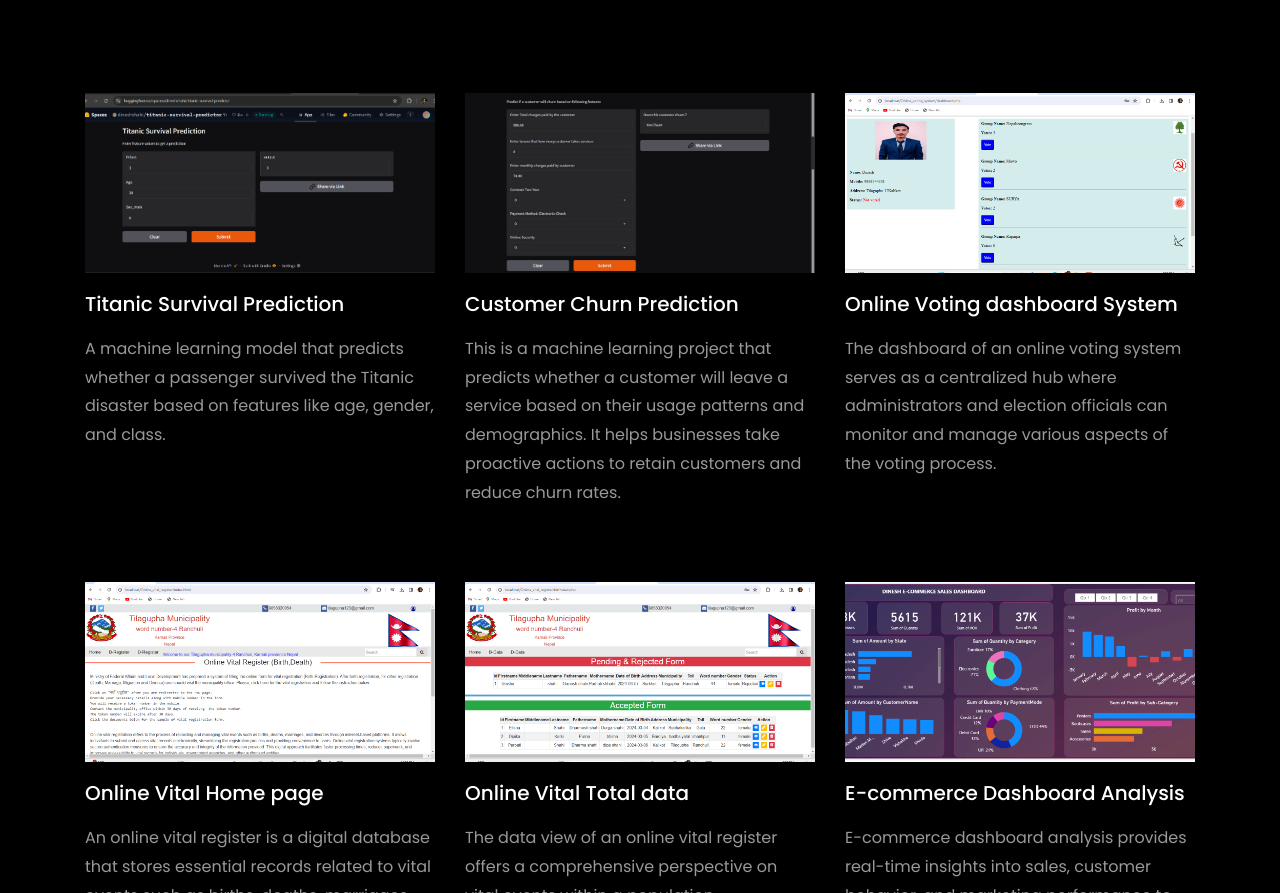
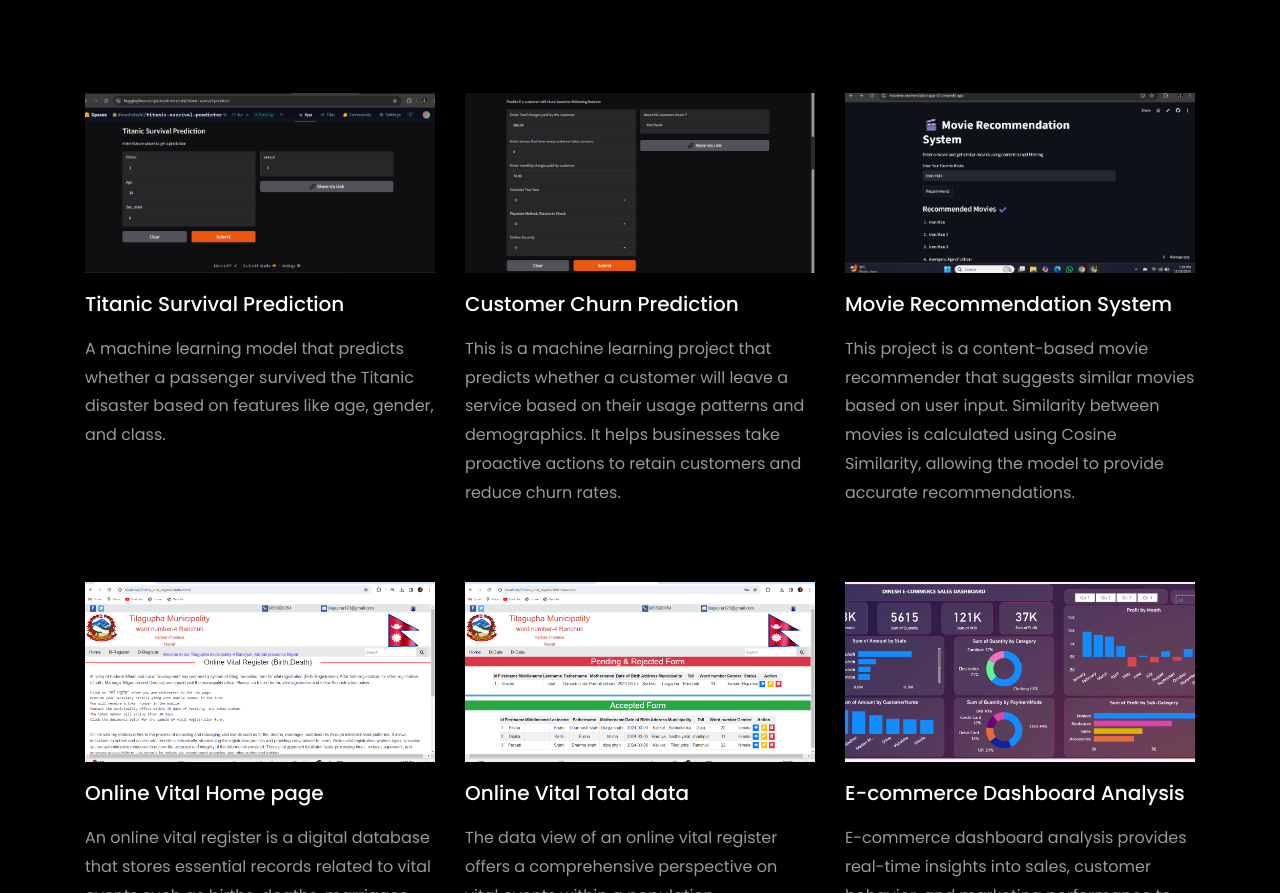
Before and after one commit to Dineshshahi7/portfolio, a plain HTML site: page index.html in a window 1280 px wide. Shown: the part 1970-2863 px from the top of the page. Drawn offline with Linux system fonts and the light colour scheme; files whose address does not match are found by name.

Commit message:
edditing

```diff
--- a/index.html
+++ b/index.html
@@ -328,7 +328,7 @@
               </a>
               <div class="text mt-3 float-right d-block">
 
-                <h3 class="heading"><a href="https://github.com/Dineshshahi7">Titanic Survival Prediction</a></h3>
+                <h3 class="heading"><a href="https://huggingface.co/spaces/dineshshahi/titanic-survival-predictor">Titanic Survival Prediction</a></h3>
                 <p>A machine learning model that predicts whether a passenger survived the Titanic disaster based on features like age, gender, and class.</p>
               </div>
             </div>
@@ -347,12 +347,12 @@
           </div>
           <div class="col-md-4 d-flex ftco-animate">
           	<div class="blog-entry">
-              <a href="https://github.com/Dineshshahi7" class="block-20 zoom-effect" style="background-image: url('images/dashboard.png');">
+              <a href="https://movierecommendationapp-07.streamlit.app/" class="block-20 zoom-effect" style="background-image: url('images/movie_recommend.png');">
               </a>
               <div class="text mt-3 float-right d-block">
 
-                <h3 class="heading"><a href="https://github.com/Dineshshahi7">Online Voting dashboard System</a></h3>
-                <p>The dashboard of an online voting system serves as a centralized hub where administrators and election officials can monitor and manage various aspects of the voting process.</p>
+                <h3 class="heading"><a href="https://movierecommendationapp-07.streamlit.app/">Movie Recommendation System</a></h3>
+                <p>This project is a content-based movie recommender that suggests similar movies based on user input. Similarity between movies is calculated using Cosine Similarity, allowing the model to provide accurate recommendations.</p>
               </div>
             </div>
           </div>
```
Also changed, not shown: images/movie_recommend.png (added).
